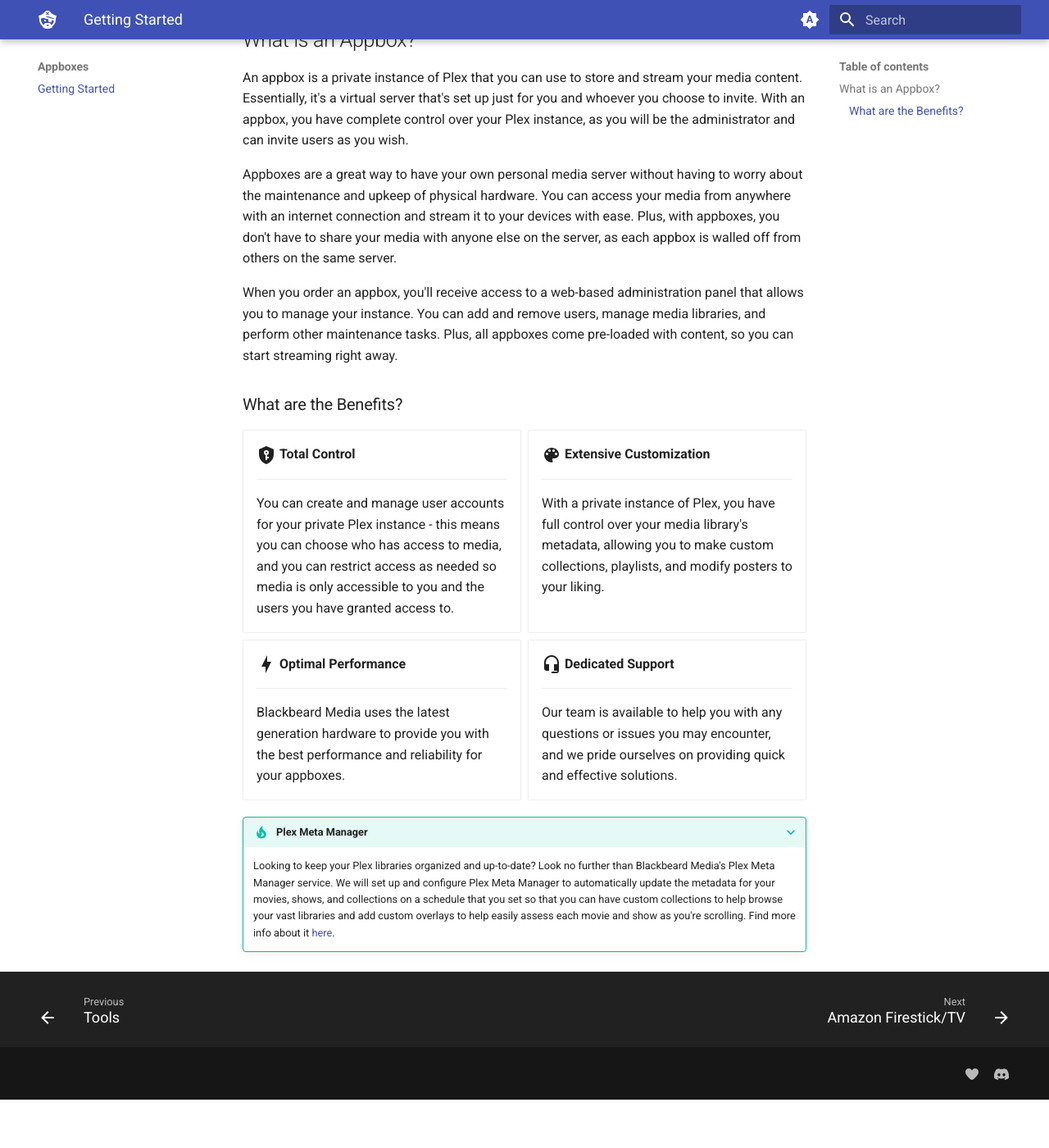
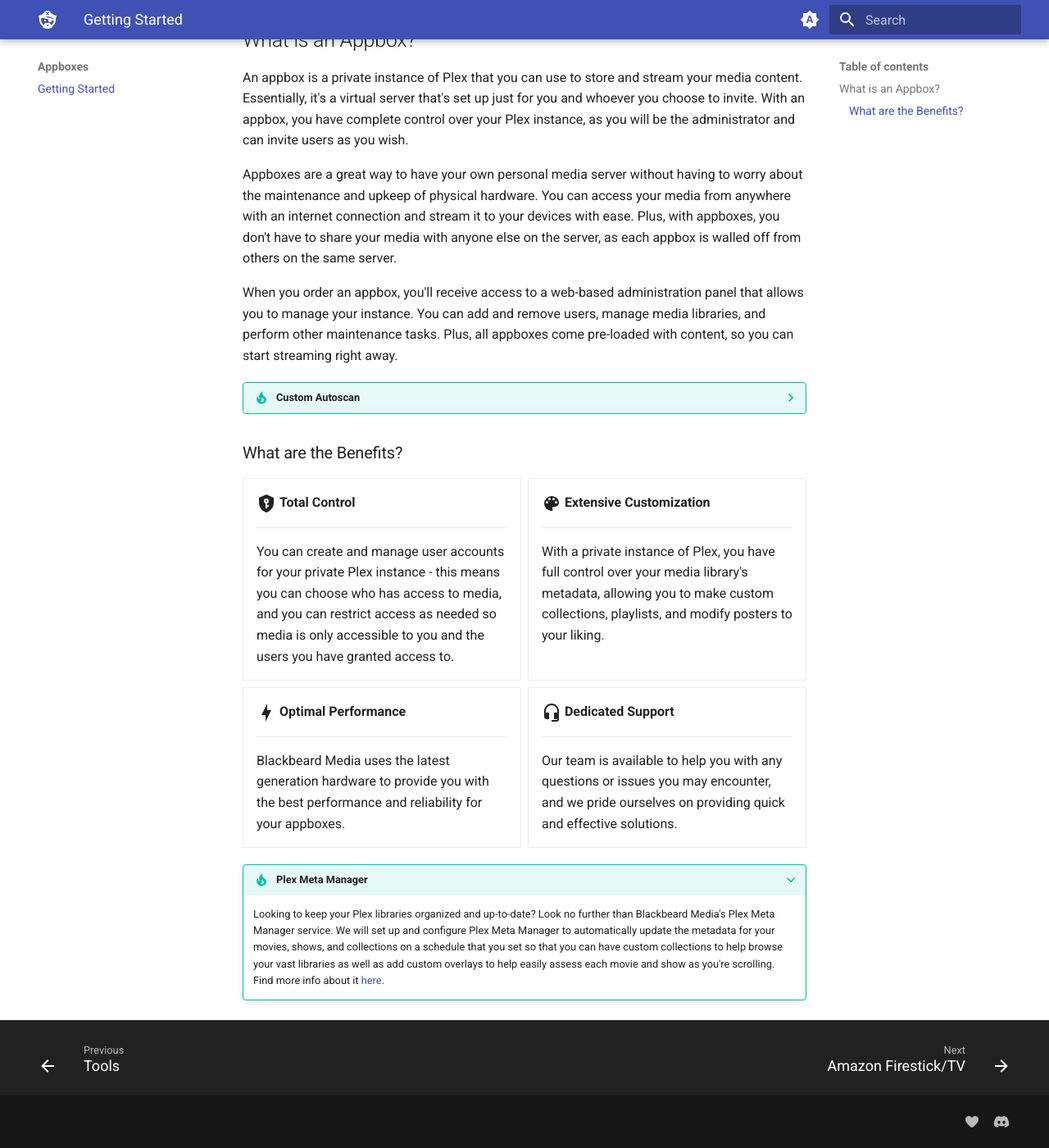
Before and after one commit to neomedia6989/docs-2, an MkDocs documentation site: the page built from docs/appboxes/getting-started.md, in a window 1280 px wide and 1400 px high, scrolled down 237 px. Shown: the whole window at 82% size. Built offline with MkDocs 1.6.1 and Material for MkDocs 9.7.7, drawn with Linux system fonts in a browser that asks for light colours; before the commit the page ends 1578 px from its top, so only the background shows below that.

Commit message:
Update getting-started.md

```diff
--- a/docs/appboxes/getting-started.md
+++ b/docs/appboxes/getting-started.md
@@ -7,6 +7,10 @@
 Appboxes are a great way to have your own personal media server without having to worry about the maintenance and upkeep of physical hardware. You can access your media from anywhere with an internet connection and stream it to your devices with ease. Plus, with appboxes, you don't have to share your media with anyone else on the server, as each appbox is walled off from others on the same server.
 
 When you order an appbox, you'll receive access to a web-based administration panel that allows you to manage your instance. You can add and remove users, manage media libraries, and perform other maintenance tasks. Plus, all appboxes come pre-loaded with content, so you can start streaming right away.
+
+??? tip "Custom Autoscan"
+
+    With Blackbeard Media's custom autoscan, your appbox will always stay up-to-date with the latest content changes, ensuring the best stability and performance. Unlike the default Plex behavior, our autoscan integrates with multiple programs to fetch changes in near real-time.
 
 ### What are the Benefits?
 
@@ -41,4 +45,4 @@
 
 ???+ tip "Plex Meta Manager"
 
-    Looking to keep your Plex libraries organized and up-to-date? Look no further than Blackbeard Media's Plex Meta Manager service. We will set up and configure Plex Meta Manager to automatically update the metadata for your movies, shows, and collections on a schedule that you set so that you can have custom collections to help browse your vast libraries and add custom overlays to help easily assess each movie and show as you're scrolling. Find more info about it [here](#).
+    Looking to keep your Plex libraries organized and up-to-date? Look no further than Blackbeard Media's Plex Meta Manager service. We will set up and configure Plex Meta Manager to automatically update the metadata for your movies, shows, and collections on a schedule that you set so that you can have custom collections to help browse your vast libraries as well as add custom overlays to help easily assess each movie and show as you're scrolling. Find more info about it [here](#).
```
